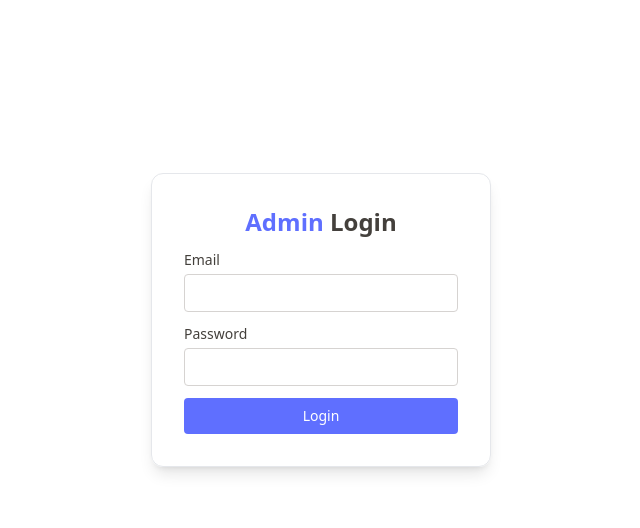
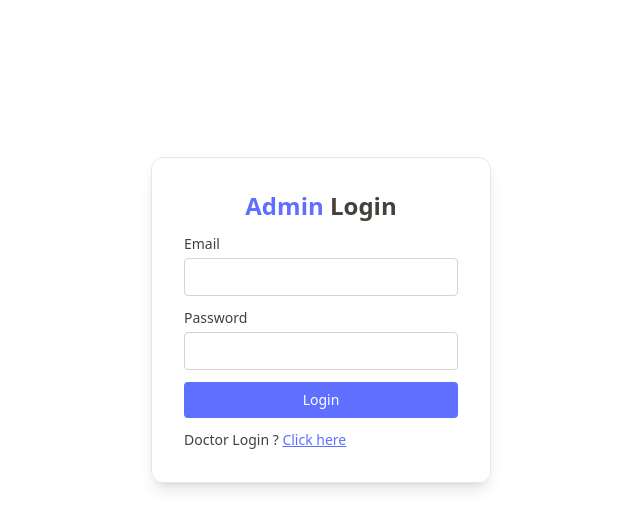
Before and after one commit to mehedifiz/Medico-Hosp-Panal, a React (Vite) app: page / in a window 1280 px wide. Shown: the top 528 px of the page, without its empty margins (319-959 px from the left). Built offline with nearby package versions, Linux system fonts and the light colour scheme.

Commit message:
toggle between  admin and doctor login

```diff
--- a/src/pages/Login.jsx
+++ b/src/pages/Login.jsx
@@ -17,6 +17,11 @@ const Login = () => {
                     <input  className="border border-stone-300 rounded w-full p-2 mt-1" type="password" name="" id=""  required/>
                 </div>
                 <button className="bg-primary text-white w-full py-2 rounded">Login</button>
+
+                {
+                    state === 'Admin'? <p>Doctor Login ? <span className="text-primary underline cursor-pointer" onClick={()=> setState('Doctor')}>Click here </span></p>
+                    :  <p>Admin Login ? <span className="text-primary underline cursor-pointer"  onClick={()=> setState('Admin')}>Click here </span></p>
+                }
             </div>
 
         </form>
```
